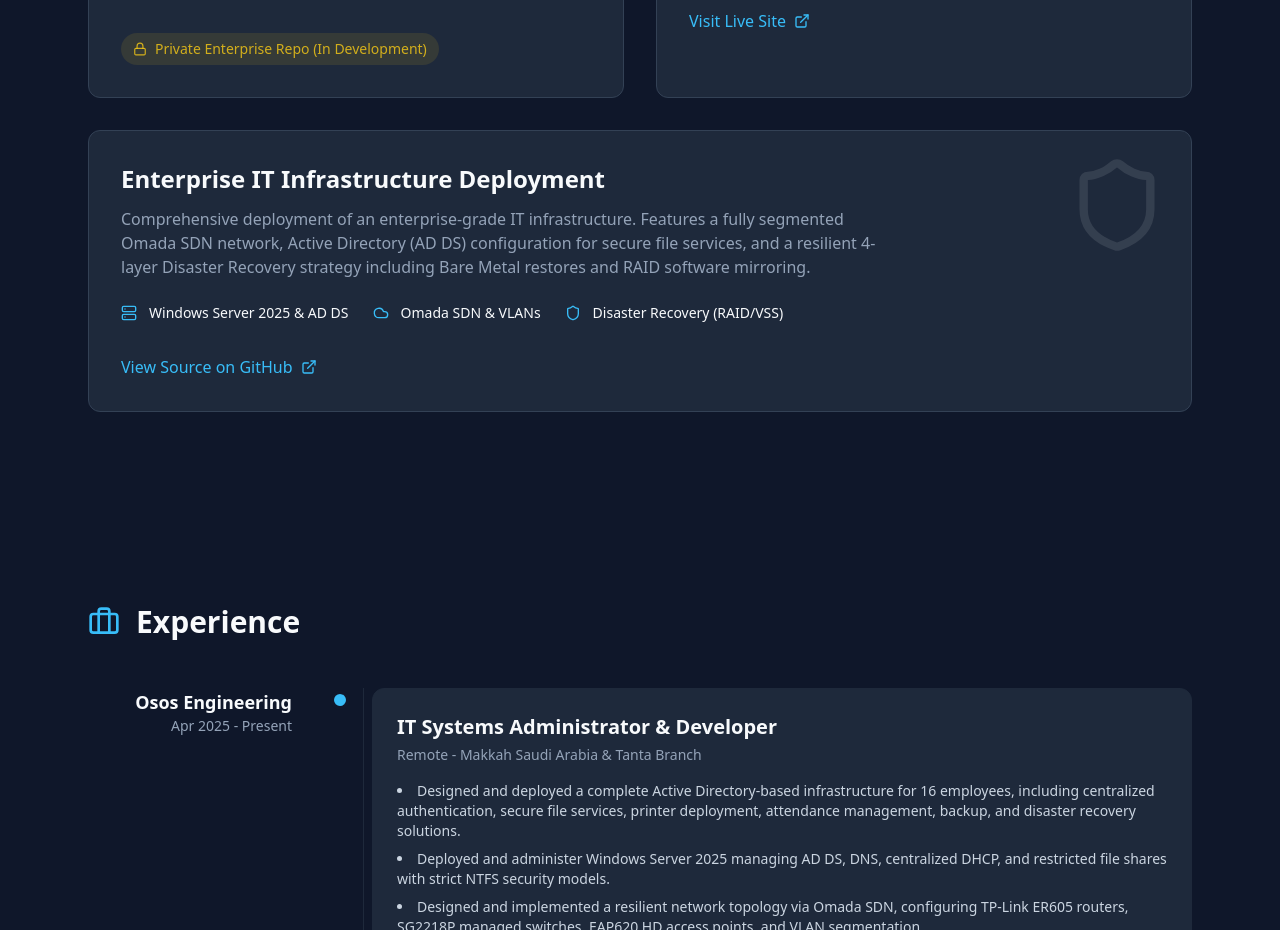
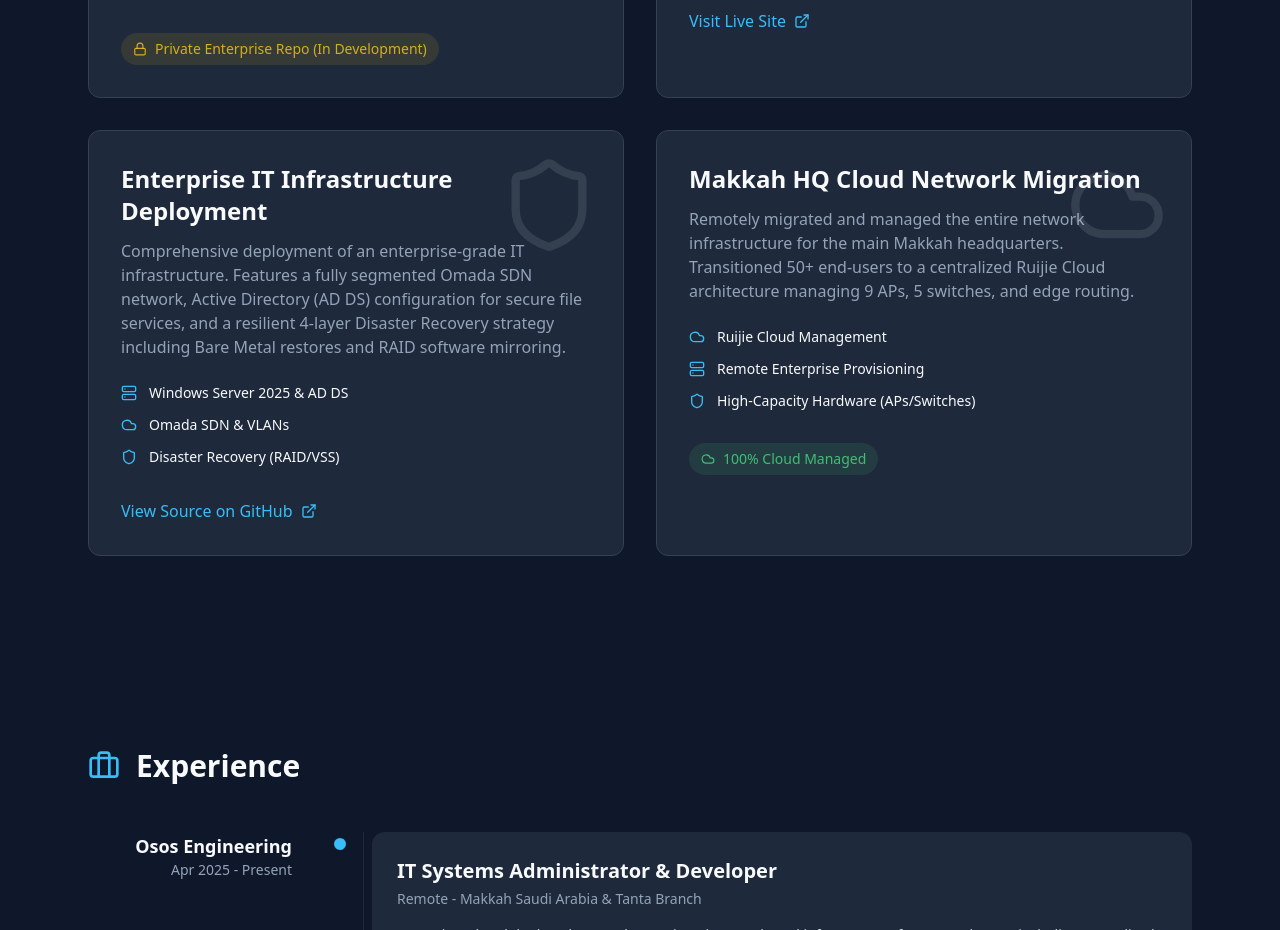
Before and after one commit to engmohammedomar533/portfolio, a React (Vite) app: page / in a window 1280 px wide. Shown: the part 1520-2450 px from the top of the page. Built offline with nearby package versions, Linux system fonts and the light colour scheme.

Commit message:
Add Makkah HQ Cloud Network Migration to Projects

```diff
--- a/src/App.tsx
+++ b/src/App.tsx
@@ -149,15 +149,15 @@ function App() {
 
 
             {/* Project 3 */}
-            <div className="bg-surface rounded-xl p-8 border border-slate-700 hover:border-primary/50 transition-colors group relative overflow-hidden md:col-span-2">
+            <div className="bg-surface rounded-xl p-8 border border-slate-700 hover:border-primary/50 transition-colors group relative overflow-hidden">
               <div className="absolute top-0 right-0 p-6 opacity-10 group-hover:opacity-20 transition-opacity">
                 <Shield size={100} />
               </div>
               <h3 className="text-2xl font-bold mb-3">Enterprise IT Infrastructure Deployment</h3>
-              <p className="text-muted mb-6 max-w-3xl">
+              <p className="text-muted mb-6">
                 Comprehensive deployment of an enterprise-grade IT infrastructure. Features a fully segmented Omada SDN network, Active Directory (AD DS) configuration for secure file services, and a resilient 4-layer Disaster Recovery strategy including Bare Metal restores and RAID software mirroring.
               </p>
-              <div className="flex flex-wrap gap-6 mb-8">
+              <div className="space-y-3 mb-8">
                 <div className="flex items-center gap-3 text-sm">
                   <Server size={16} className="text-primary"/>
                   <span>Windows Server 2025 & AD DS</span>
@@ -174,6 +174,34 @@ function App() {
               <a href="https://github.com/engmohammedomar533/Enterprise-IT-Infrastructure-Deployment" target="_blank" rel="noreferrer" className="inline-flex items-center gap-2 text-primary font-medium hover:underline">
                 View Source on GitHub <ExternalLink size={16}/>
               </a>
+            </div>
+
+            {/* Project 4 */}
+            <div className="bg-surface rounded-xl p-8 border border-slate-700 hover:border-primary/50 transition-colors group relative overflow-hidden">
+              <div className="absolute top-0 right-0 p-6 opacity-10 group-hover:opacity-20 transition-opacity">
+                <Cloud size={100} />
+              </div>
+              <h3 className="text-2xl font-bold mb-3">Makkah HQ Cloud Network Migration</h3>
+              <p className="text-muted mb-6">
+                Remotely migrated and managed the entire network infrastructure for the main Makkah headquarters. Transitioned 50+ end-users to a centralized Ruijie Cloud architecture managing 9 APs, 5 switches, and edge routing.
+              </p>
+              <div className="space-y-3 mb-8">
+                <div className="flex items-center gap-3 text-sm">
+                  <Cloud size={16} className="text-primary"/>
+                  <span>Ruijie Cloud Management</span>
+                </div>
+                <div className="flex items-center gap-3 text-sm">
+                  <Server size={16} className="text-primary"/>
+                  <span>Remote Enterprise Provisioning</span>
+                </div>
+                <div className="flex items-center gap-3 text-sm">
+                  <Shield size={16} className="text-primary"/>
+                  <span>High-Capacity Hardware (APs/Switches)</span>
+                </div>
+              </div>
+              <div className="inline-flex items-center gap-2 text-green-400/80 font-medium px-3 py-1.5 bg-green-400/10 rounded-full text-sm">
+                <Cloud size={14}/> 100% Cloud Managed
+              </div>
             </div>
           </div>
         </section>
```
